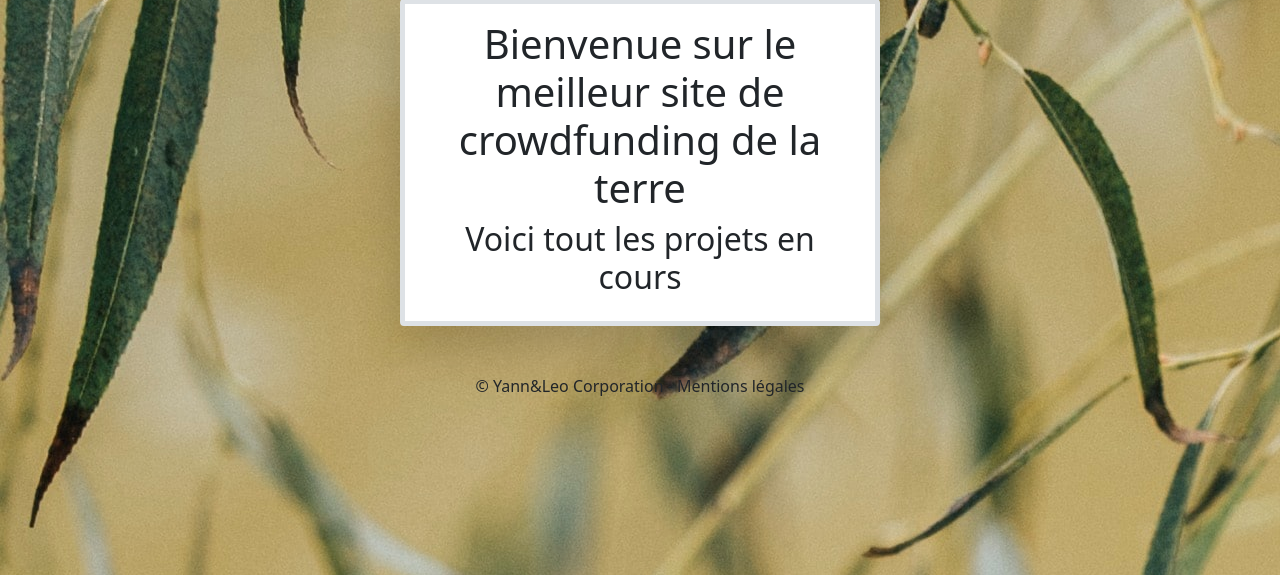
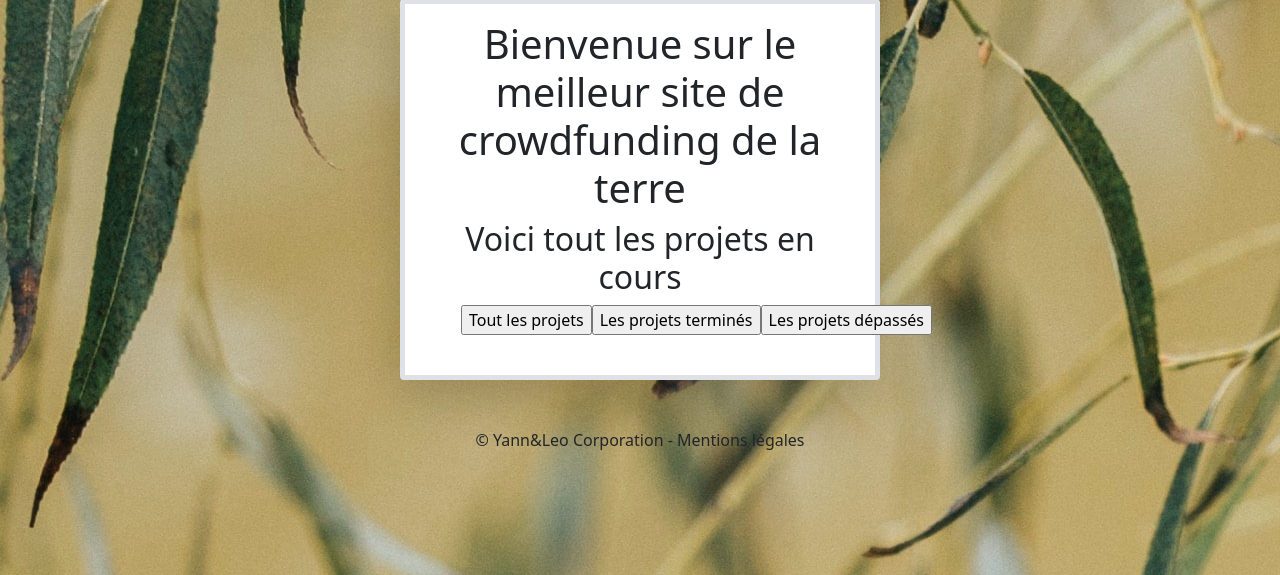
Before and after one commit to muano231/Crowdfunding, a PHP site: page /front/index.php?affichage=1 in a window 1280 px wide. Shown: the part 127-702 px from the top of the page. Run offline with PHP 8.4, Linux system fonts and the light colour scheme; the visitor is signed in with stand-in values (Sample User, id 1); data that the repository does not hold is empty.

Commit message:
Front index

```diff
--- a/front/index.php
+++ b/front/index.php
@@ -24,6 +24,17 @@ switch ($affichage){
 <div class="titre shadow-lg p-3 mb-5 bg-white rounded border border-5">
     <h1>Bienvenue sur le meilleur site de crowdfunding de la terre</h1>
     <h2>Voici tout les projets en cours </h2>
+
+    <div class="d-flex text-center" style="padding-left: 40px;" >
+        <form action=""></form>
+        <input type="button" name="tout" id="" value="Tout les projets">
+        <form action=""></form>
+        <input type="button" name="termine" id="" value="Les projets terminés">
+        <form action=""></form>
+        <input type="button" name="depasse" id="" value="Les projets dépassés">
+    </div>
+    <br>
+
 
     <?php
         if(isset($_SESSION['id']) AND isset($_SESSION['login'])){
```
